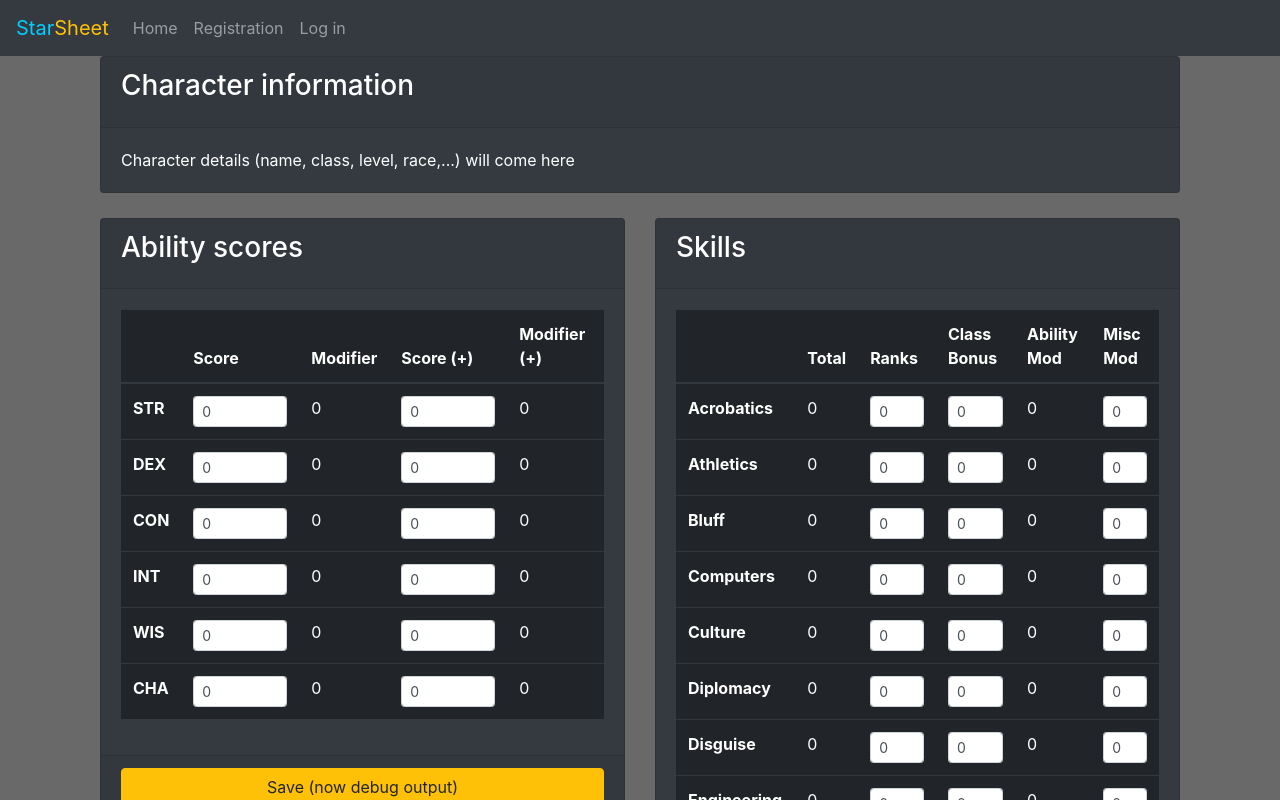
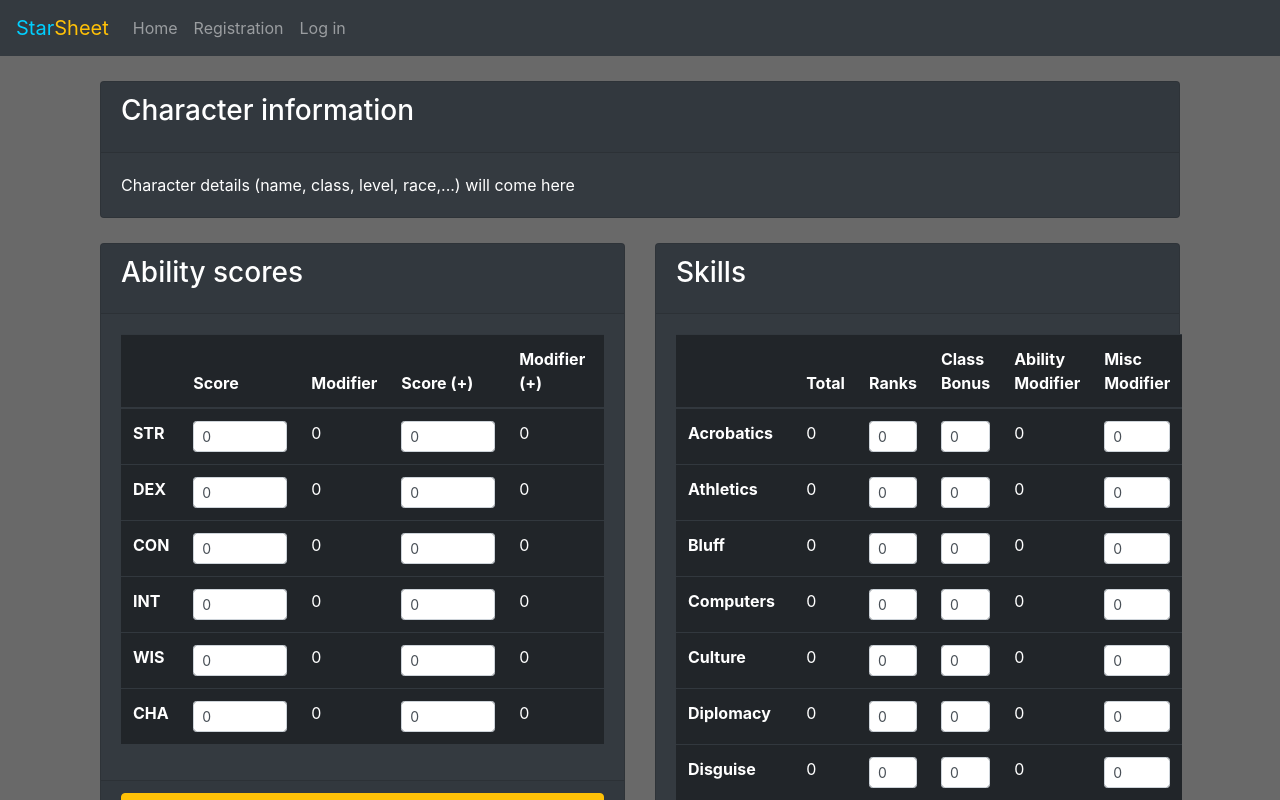
Before and after one commit to nielsdelestinne/StarSheet, an Angular app in the folder starsheet-frontend/: page /sheet/detail/1 in a window 1280 px wide. Shown: the top 800 px of the page. Built offline with nearby package versions, Linux system fonts and the light colour scheme.

Commit message:
some minor text and margin changes

```diff
--- a/starsheet-frontend/src/app/sheet/sheet-detail/sheet-detail-character-info/sheet-detail-character-info.component.css
+++ b/starsheet-frontend/src/app/sheet/sheet-detail/sheet-detail-character-info/sheet-detail-character-info.component.css
@@ -0,0 +1,3 @@
+.margin-top {
+  margin-top: 25px;
+}
--- a/starsheet-frontend/src/app/sheet/sheet-detail/sheet-detail-character-info/sheet-detail-character-info.component.html
+++ b/starsheet-frontend/src/app/sheet/sheet-detail/sheet-detail-character-info/sheet-detail-character-info.component.html
@@ -1,4 +1,4 @@
-<div class="card text-white bg-dark">
+<div class="card text-white bg-dark margin-top">
   <div class="card-header">
     <h3 class="card-title">Character information</h3>
   </div>
--- a/starsheet-frontend/src/app/sheet/sheet-detail/sheet-detail-skills/sheet-detail-skills.component.html
+++ b/starsheet-frontend/src/app/sheet/sheet-detail/sheet-detail-skills/sheet-detail-skills.component.html
@@ -11,8 +11,8 @@
         <th scope="col">Total</th>
         <th scope="col">Ranks</th>
         <th scope="col">Class Bonus</th>
-        <th scope="col">Ability Mod</th>
-        <th scope="col">Misc Mod</th>
+        <th scope="col">Ability Modifier</th>
+        <th scope="col">Misc Modifier</th>
       </tr>
       </thead>
       <tbody>
```
